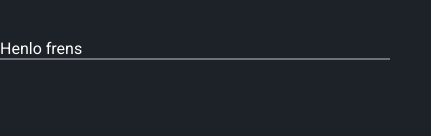
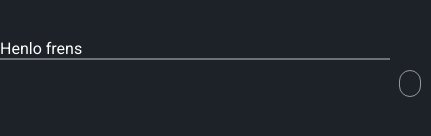
Before and after one commit to lnabesima/dio-react-gitfind, a React (Vite) app: page / in a window 390 px wide. Shown: the part 428-564 px from the top of the page, 431 px wide, since content can reach past the window. Built offline with nearby package versions, Linux system fonts and the light colour scheme.

Commit message:
feat: add searchable input component and style Home page layout
Introduced a new Input component with responsive styles to capture user
input. Updated the Home page to include the input field and adjusted its
 layout with CSS modules for better structure and styling.

```diff
--- a/src/components/Input/index.tsx
+++ b/src/components/Input/index.tsx
@@ -0,0 +1,7 @@
+import styles from './input.module.css';
+
+export const Input = () => {
+  return (
+    <input type="text" name={'user'} placeholder={'@username'} className={styles.input} />
+  )
+}
--- /dev/null
+++ b/src/components/Input/input.module.css
@@ -0,0 +1,16 @@
+input {
+    border: 1px solid #999999;
+    border-radius: 24px;
+    width: 100%;
+    max-width: 75%;
+    background: transparent;
+    font-size: 1.125rem;
+    color: white;
+    padding: 0.125rem 0.625rem;
+}
+
+@media (max-width: 620px) {
+input {
+        max-width: 100%;
+    }
+}
--- /dev/null
+++ b/src/pages/Home/home.module.css
@@ -0,0 +1,30 @@
+.content {
+    display: flex;
+    align-items: flex-start;
+    justify-content: space-between;
+}
+
+.background {
+    height: 90dvh;
+}
+
+.info {
+    display: flex;
+    width: 100%;
+    margin-top: 0.625rem;
+}
+
+.search{
+    display: flex;
+    justify-content: flex-end;
+    width: 100%;
+    gap: 0.5rem;
+    padding-right: 0.625rem;
+
+}
+
+@media (width <= 620px) {
+    .search {
+        flex-direction: column;
+    }
+}
--- a/src/pages/Home/index.tsx
+++ b/src/pages/Home/index.tsx
@@ -1,5 +1,7 @@
 import github from '../../assets/background.png'
 import { Header } from '../../components/Header';
+import styles from './home.module.css'
+import { Input } from '../../components/Input';
 
 function App() {
 
@@ -12,6 +14,14 @@ function App() {
       <p>Henlo frens</p>
 
       <hr/>
+      <main className={styles.content}>
+        <img src={github} alt="Github logo" className={styles.background}/>
+        <div className={styles.info}>
+          <div className={styles.search}>
+            <Input />
+          </div>
+        </div>
+      </main>
     </>
   )
 }
```
